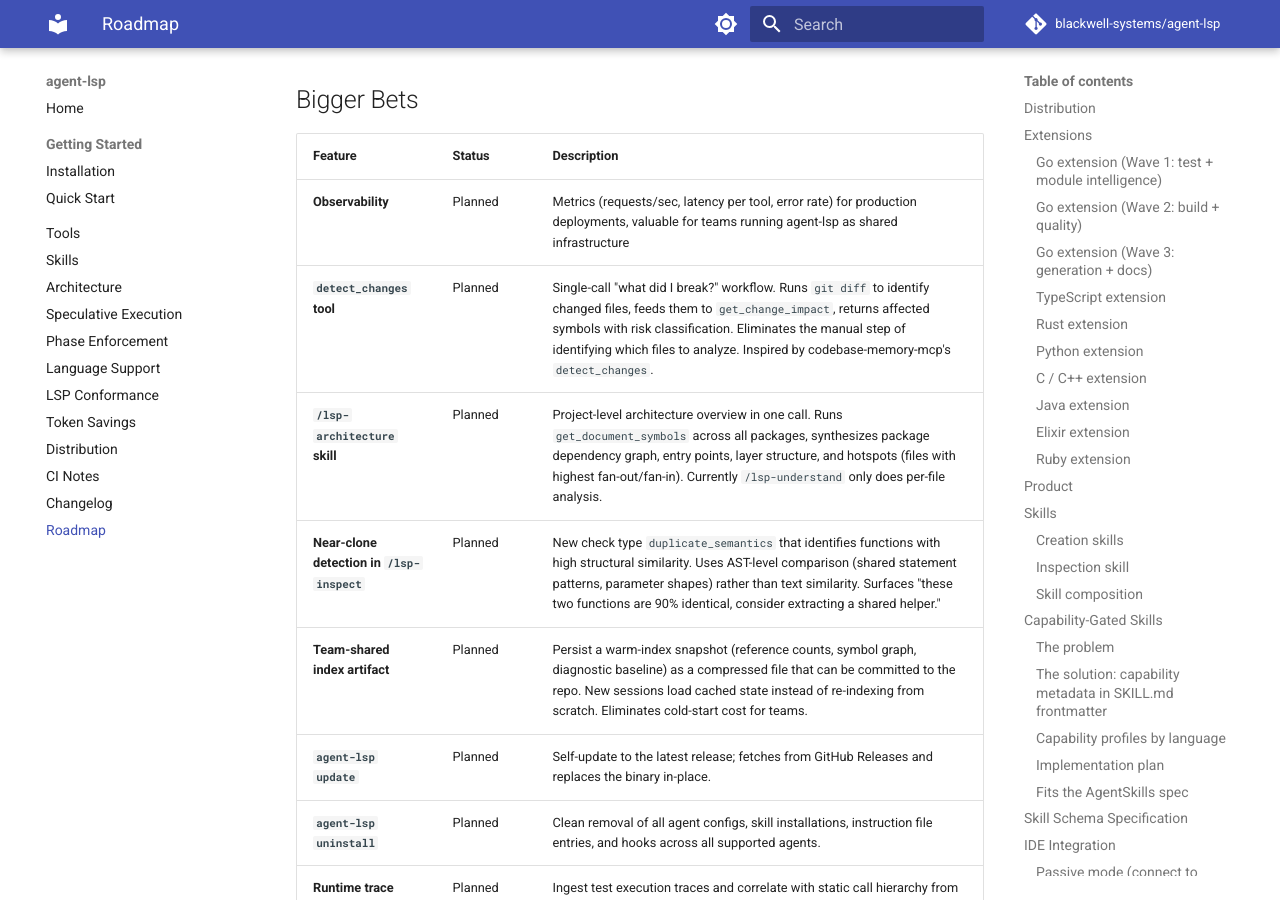
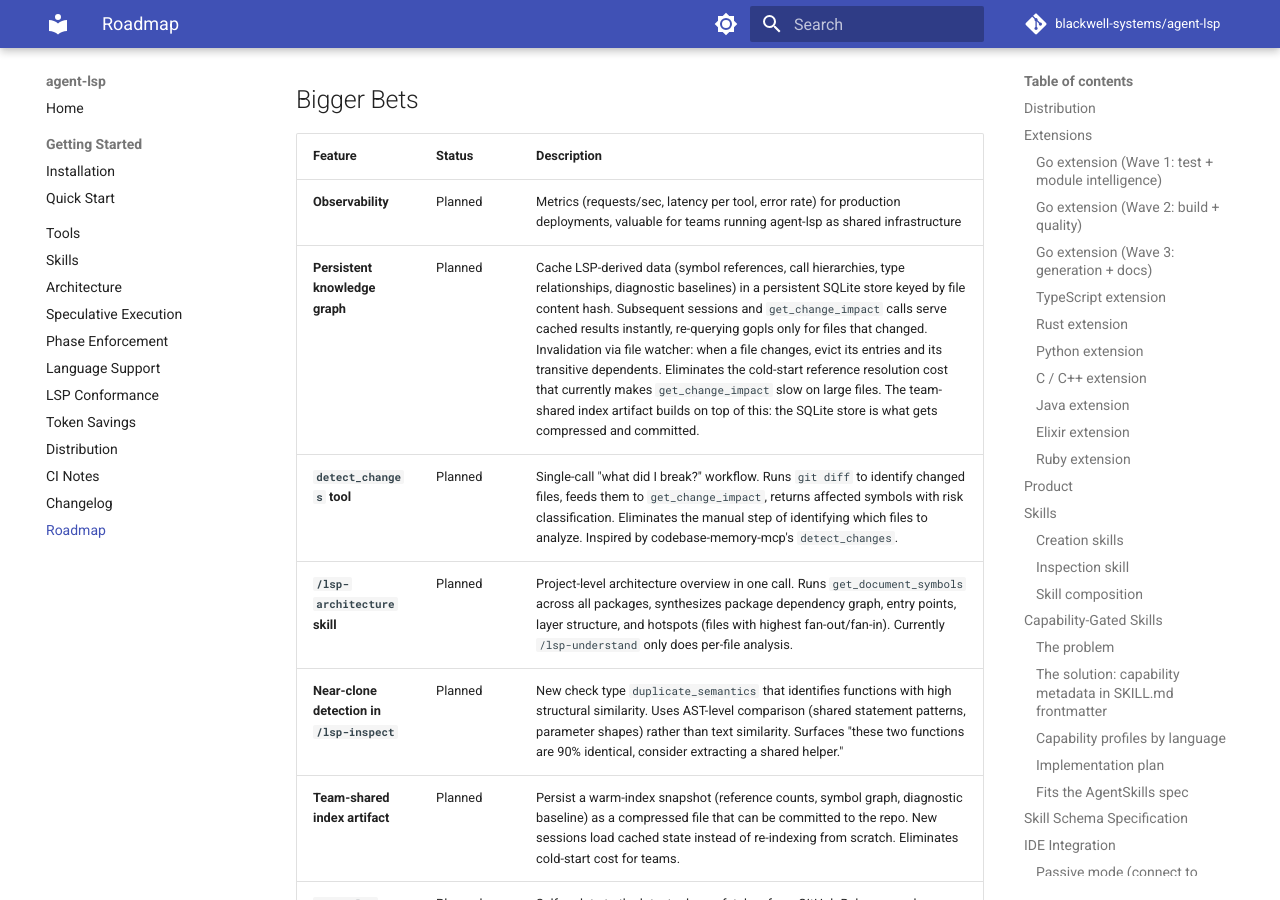
Before and after one commit to blackwell-systems/agent-lsp, an MkDocs documentation site: the page built from docs/roadmap.md, in a window 1280 px wide and 900 px high, scrolled down 24609 px. Built offline with MkDocs 1.6.1 and Material for MkDocs 9.7.7, drawn with Linux system fonts in a browser that asks for light colours; comment, search, counter and statistics services are not loaded.

Commit message:
roadmap: add persistent knowledge graph (LSP-derived SQLite cache)

```diff
--- a/docs/roadmap.md
+++ b/docs/roadmap.md
@@ -688,6 +688,7 @@ See [docs/phase-enforcement.md](phase-enforcement.md) for the full design docume
 | Feature | Status | Description |
 |---------|--------|-------------|
 | **Observability** | Planned | Metrics (requests/sec, latency per tool, error rate) for production deployments, valuable for teams running agent-lsp as shared infrastructure |
+| **Persistent knowledge graph** | Planned | Cache LSP-derived data (symbol references, call hierarchies, type relationships, diagnostic baselines) in a persistent SQLite store keyed by file content hash. Subsequent sessions and `get_change_impact` calls serve cached results instantly, re-querying gopls only for files that changed. Invalidation via file watcher: when a file changes, evict its entries and its transitive dependents. Eliminates the cold-start reference resolution cost that currently makes `get_change_impact` slow on large files. The team-shared index artifact builds on top of this: the SQLite store is what gets compressed and committed. |
 | **`detect_changes` tool** | Planned | Single-call "what did I break?" workflow. Runs `git diff` to identify changed files, feeds them to `get_change_impact`, returns affected symbols with risk classification. Eliminates the manual step of identifying which files to analyze. Inspired by codebase-memory-mcp's `detect_changes`. |
 | **`/lsp-architecture` skill** | Planned | Project-level architecture overview in one call. Runs `get_document_symbols` across all packages, synthesizes package dependency graph, entry points, layer structure, and hotspots (files with highest fan-out/fan-in). Currently `/lsp-understand` only does per-file analysis. |
 | **Near-clone detection in `/lsp-inspect`** | Planned | New check type `duplicate_semantics` that identifies functions with high structural similarity. Uses AST-level comparison (shared statement patterns, parameter shapes) rather than text similarity. Surfaces "these two functions are 90% identical, consider extracting a shared helper." |
```
